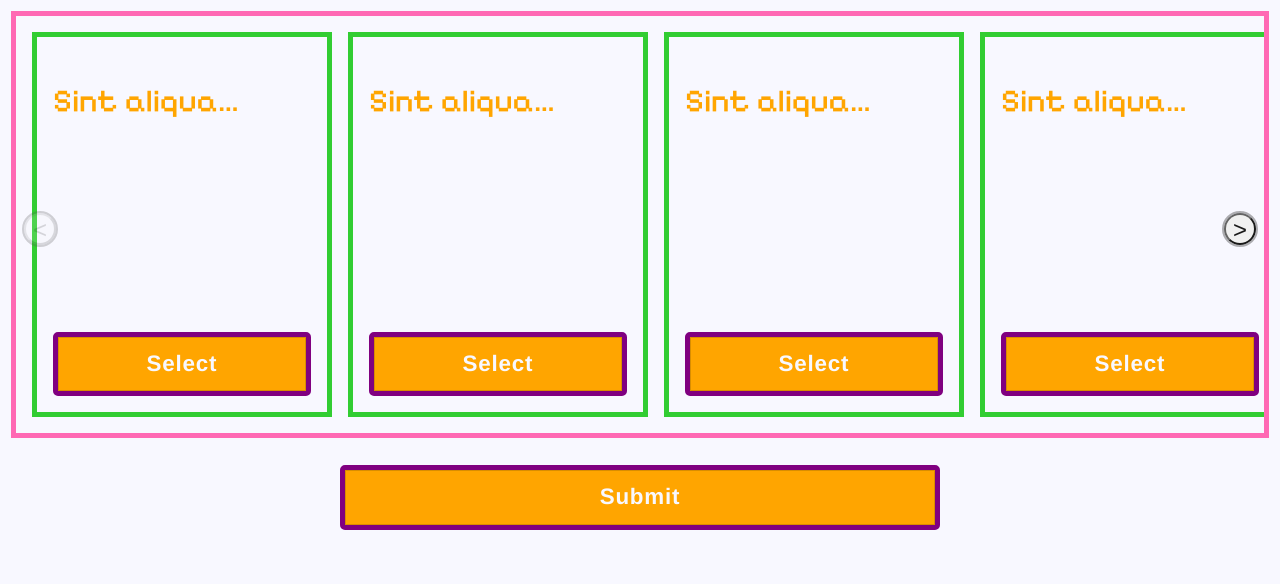
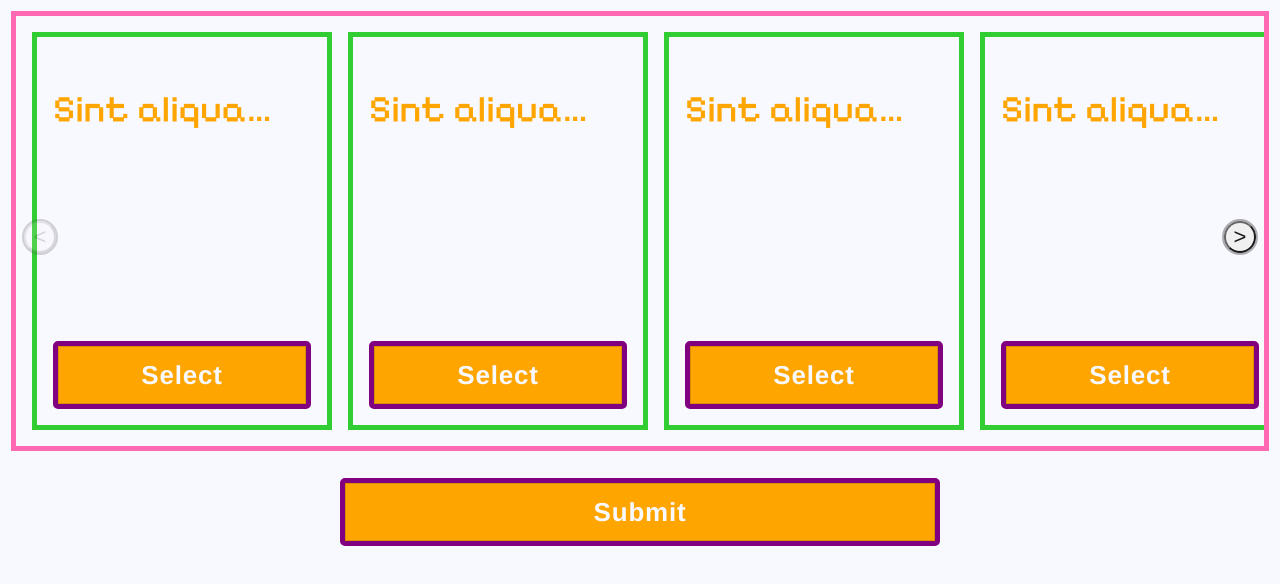
Before and after one commit to d4v3w/d4v3w-demos, a React (Create React App) app: page /carousel in a window 1280 px wide. Shown: the top 584 px of the page. Built offline with nearby package versions, Linux system fonts and the light colour scheme; the HTML template or start-up script is replaced by a standard one; a web font is replaced by a local one.

Commit message:
Font size clean up

```diff
--- a/src/components/Arrow.module.css
+++ b/src/components/Arrow.module.css
@@ -3,7 +3,7 @@
   z-index: 1000;
   transform: translateZ(-2px) scale(1.5);
   position: absolute;
-  top: 70vw;
+  top: 70vh;
   cursor: none;
   transition: transform 0.2s;
 }
@@ -13,6 +13,7 @@
   padding: 5px;
   text-decoration: none;
   display: block;
+  cursor: grabbing;
 }
 
 .text {
@@ -20,6 +21,7 @@
   display: block;
   text-decoration: none;
   text-shadow: 0 0 5px #000;
+  font-size: var(--font-size-small);
 }
 
 .arrow {
--- a/src/components/CarouselChild.module.css
+++ b/src/components/CarouselChild.module.css
@@ -1,5 +1,5 @@
 .item {
-  font-size: larger;
+  font-size: var(--font-size-emphasis);
   border: 5px solid limegreen;
   padding: 1rem;
   scroll-snap-align: start;
--- a/src/components/Page.module.css
+++ b/src/components/Page.module.css
@@ -39,15 +39,14 @@ body {
 }
 
 .title {
-  font-size: 7rem;
+  font-size: var(--font-size-title);
   margin: 0;
   color: #fff;
   text-shadow: 0 0 5px #000;
 }
 
 .section {
-  font-size: 2rem;
-  padding: 2rem;
+  padding: clamp(0.5rem, 3vw, 1rem) clamp(1rem, 5vw, 3rem);
   background-color: #333;
   color: #fff;
   z-index: 100;
--- a/src/components/Page.tsx
+++ b/src/components/Page.tsx
@@ -28,21 +28,21 @@ export const Page = () => {
 
       <section className={styles.section} id="top">
         <article>
-          <h2 id="h2_1">This is a demo working progress dumping ground</h2>
-          <p id="p_1">
+          <h2>This is a demo working progress dumping ground</h2>
+          <p>
             Just a little update on this site. It gets updated occasionally with
             demo code and exaples I have been working on and testing out. If I
             decide to try a new CSS property, or create a new react component;
             it will be added here.
           </p>
-          <h3 id="h3_1">Background</h3>
-          <p id="p_2">
+          <h3>Background</h3>
+          <p>
             I am a professional Software Developer working on large scale
             corporate retail and video platforms, primarily focused on front-end
             user experience with HTML, CSS and JavaScript.
           </p>
-          <h4 id="h4_1">Anything else?</h4>
-          <p id="p_2">
+          <h4>Anything else?</h4>
+          <p>
             Not really, but if you want to get in touch I am sure you can find
             my contact somewhere online.
           </p>
--- a/src/components/button.module.css
+++ b/src/components/button.module.css
@@ -55,16 +55,16 @@
 
 .small {
   padding: 0.5rem;
-  font-size: 0.8rem;
+  font-size: var(--font-size-medium);
   font-weight: var(--font-weight-normal);
 }
 
 .medium {
   padding: 1rem 2rem;
-  font-size: 1.4rem;
+  font-size: var(--font-size-emphasis);
 }
 
 .large {
   padding: 1.5rem 3rem;
-  font-size: 1.6rem;
+  font-size: var(--font-size-large);
 }
--- a/src/components/header.module.css
+++ b/src/components/header.module.css
@@ -4,7 +4,7 @@
   border-bottom: 1px solid rgba(0, 0, 0, 0.1);
   background-color: #282c34;
   display: flex;
-  font-size: calc(10px + 2vmin);
+  font-size: var(--font-size-title);
   color: white;
   padding: 1rem;
   z-index: 100;
@@ -14,8 +14,7 @@
 .masthead {
   font-family: var(--font-family-alt);
   font-weight: 500;
-  font-size: 7vmin;
-  line-height: 7vmin;
+  font-size: var(--font-size-large);
   align-self: center;
   flex: 1 0;
   user-select: none;
--- a/src/global.css
+++ b/src/global.css
@@ -3,7 +3,6 @@
 
 html {
   scroll-behavior: smooth;
-  font-size: 100%;
 }
 
 body {
@@ -14,6 +13,7 @@ body {
   background: var(--primary-color);
   color: var(--primary-text-color);
   font-weight: var(--font-weight-medium);
+  font-size: var(--font-size-medium);
 }
 
 /* Remove scrollbars */
@@ -30,6 +30,7 @@ h4 {
   user-select: none;
   font-family: var(--font-family-alt);
   margin-bottom: clamp(0.8rem, 3vmin, 1.5rem);
+  line-height: 1;
 }
 p {
   user-select: none;
@@ -40,28 +41,25 @@ p {
 }
 
 h1 {
-  font-size: clamp(1.4rem, 10vmin, 4rem);
+  font-size: var(--font-size-large);
   letter-spacing: 0.2rem;
-  line-height: clamp(1.2rem, 8vmin, 4rem);
   color: var(--secondary-color);
   font-weight: var(--font-weight-heavy);
+  line-height: 80%;
 }
 h2 {
-  font-size: clamp(1rem, 6vmin, 2.5rem);
-  line-height: clamp(1rem, 4vmin, 2.5rem);
+  font-size: var(--font-size-heading);
   color: var(--secondary-color-highlight);
   font-weight: var(--font-weight-medium);
 }
 h3 {
-  font-size: var(--font-size-large);
-  line-height: clamp(1rem, 4vmin, 2rem);
+  font-size: var(--font-size-heading);
   color: var(--secondary-color-alt);
   font-weight: var(--font-weight-medium);
 }
 h4 {
-  font-family: var(--font-family-headings);
-  font-size: clamp(0.9rem, 4vmin, 1.5rem);
-  line-height: clamp(1rem, 4vmin, 2rem);
+  font-family: var(--font-size-heading);
+  font-size: var-(--font-size-heading);
   color: var(--secondary-color);
   font-weight: var(--font-weight-medium);
 }
@@ -88,6 +86,7 @@ nav {
   font-size: var(--font-size-medium);
 }
 
+a,
 button {
   user-select: none;
 }
--- a/src/vars.module.css
+++ b/src/vars.module.css
@@ -30,9 +30,22 @@
   --font-family-alt: "Pixelify Sans", Helvetica, Arial, sans-serif;
   --font-family-default: "Smooch Sans", Helvetica, Arial, sans-serif;
 
-  --font-size-small: clamp(0.8rem, 3vmin, 1.2rem);
-  --font-size-medium: clamp(1rem, 3vmin, 1.5rem);
-  --font-size-large: clamp(1rem, 4vmin, 2rem);
+  --step--2: clamp(0.7738rem, 1.2695rem + -0.3098vw, 1.2075rem);
+  --step--1: clamp(1.0313rem, 1.3255rem + -0.1839vw, 1.2888rem);
+  --step-0: clamp(1.375rem, 1.375rem + 0vw, 1.375rem);
+  --step-1: clamp(1.4669rem, 1.4146rem + 0.2616vw, 1.8331rem);
+  --step-2: clamp(1.5656rem, 1.4403rem + 0.6268vw, 2.4431rem);
+  --step-3: clamp(1.67rem, 1.4433rem + 1.1335vw, 3.2569rem);
+  --step-4: clamp(1.7825rem, 1.417rem + 1.8277vw, 4.3412rem);
+  --step-5: clamp(1.9019rem, 1.3469rem + 2.775vw, 5.7869rem);
+
+  --font-size-tiny: var(--step--2);
+  --font-size-small: var(--step--1);
+  --font-size-medium: var(--step-0);
+  --font-size-emphasis: var(--step-1);
+  --font-size-heading: var(--step-3);
+  --font-size-large: var(--step-4);
+  --font-size-title: var(--step-5);
 
   --border-width: 0.2rem;
   --border-radius: 0.5rem;
```
